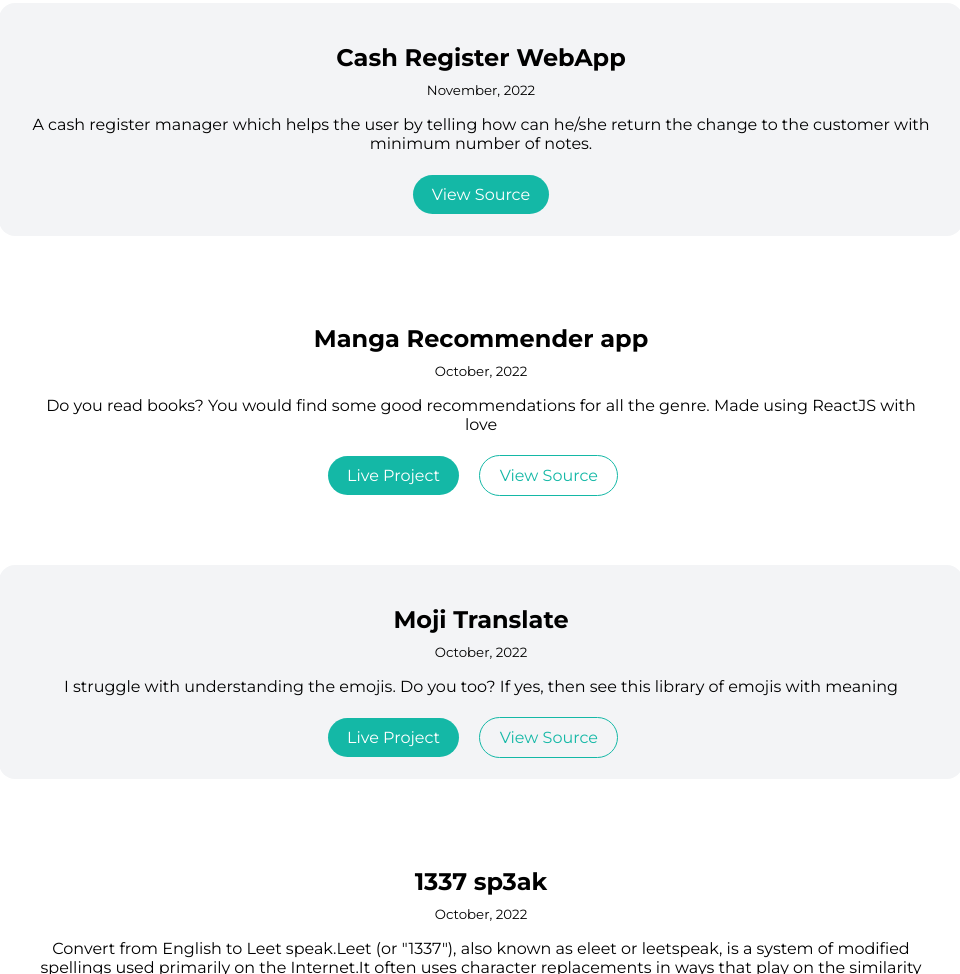
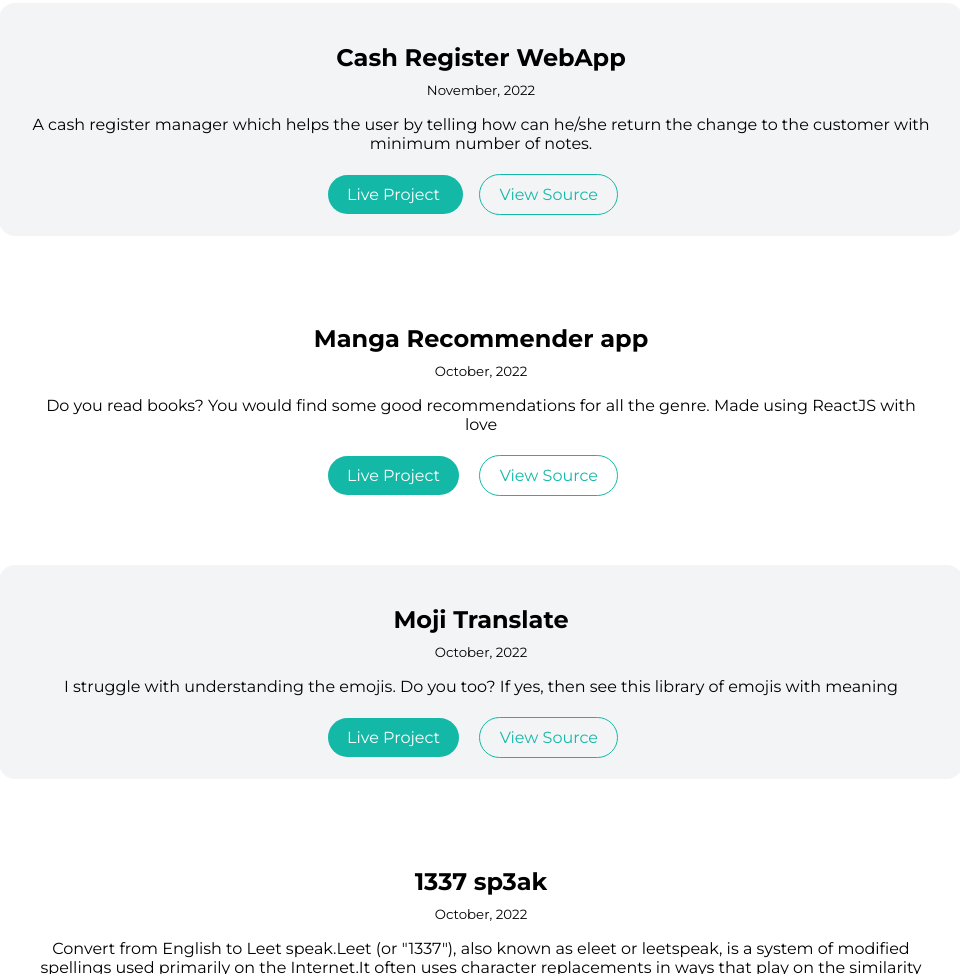
Before and after one commit to StarDustRecycled/MyPortfolio, a plain HTML site: page projects.html in a window 1280 px wide. Shown: the part 1414-2388 px from the top of the page, without its empty margins (159-1119 px from the left). Drawn offline with Linux system fonts and the light colour scheme.

Commit message:
bug: fixed a card

```diff
--- a/projects.html
+++ b/projects.html
@@ -112,7 +112,7 @@
                     notes.
                 </p>
 
-                <a class="link link-primary" href="https://cash-register-web-app.netlify.app>
+                <a class="link link-primary" href="https://cash-register-web-app.netlify.app">
                     Live Project
                 </a>
                 <a class="link link-secondary" href="https://github.com/StarDustRecycled/Cash-Register-Web-App">View
```
